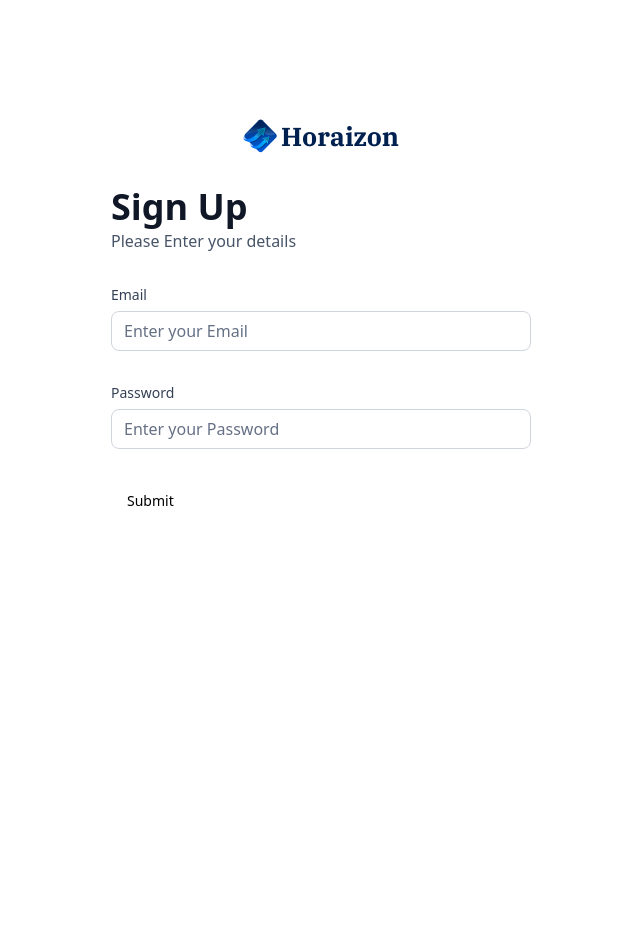
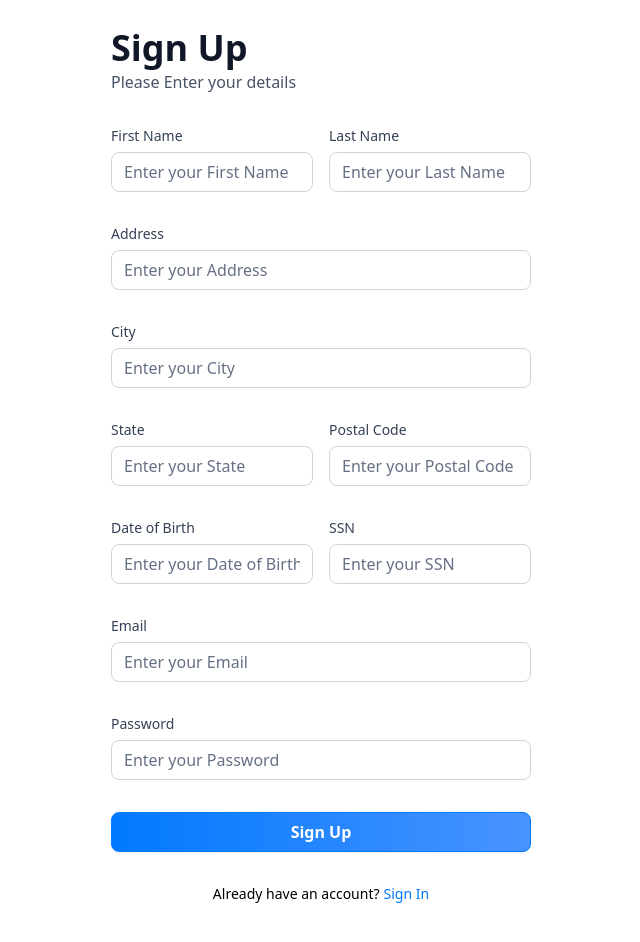
Before and after one commit to Taki7980/ns-banking-horaizon, a Next.js app: page /sign-up in a window 1280 px wide. Shown: the part 80-1022 px from the top of the page, without its empty margins (319-959 px from the left). Before the commit the page ends 800 px from the top, so only its background shows below. Built offline with nearby package versions, Linux system fonts and the light colour scheme.

Commit message:
created auth page design

```diff
--- a/src/app/(auth)/sign-in/page.tsx
+++ b/src/app/(auth)/sign-in/page.tsx
@@ -1,7 +1,7 @@
 import AuthForm from '@/components/shared/AuthForm'
 import React from 'react'
 
-const signIn = () => {
+const SignIn = () => {
   return (
     <section className='flex-center size-full max-sm:px-6'>
       <AuthForm type="sign-in"/>
@@ -9,4 +9,4 @@
   )
 }
 
-export default signIn
+export default SignIn
--- a/src/app/(auth)/sign-up/page.tsx
+++ b/src/app/(auth)/sign-up/page.tsx
@@ -1,7 +1,7 @@
 import AuthForm from "@/components/shared/AuthForm";
 import React from "react";
 
-const signUp = () => {
+const SignUp = () => {
 	return (
 		<section className="flex-center size-full max-sm:px-6">
 			<AuthForm type="sign-up" />
@@ -9,4 +9,4 @@
 	);
 };
 
-export default signUp;
+export default SignUp;
--- a/src/components/shared/AuthForm.tsx
+++ b/src/components/shared/AuthForm.tsx
@@ -1,44 +1,59 @@
 "use client";
+import { Button } from "@/components/ui/button";
+import { Form } from "@/components/ui/form";
+import { authFormSchema } from "@/lib/utils";
+import { AuthFormProps } from "@/types";
+import { zodResolver } from "@hookform/resolvers/zod";
+import { Loader2 } from "lucide-react";
 import Image from "next/image";
 import Link from "next/link";
-import React, { useState } from "react";
+import { useState } from "react";
+import { useForm } from "react-hook-form";
 import { z } from "zod";
-import { zodResolver } from "@hookform/resolvers/zod";
-import { useForm } from "react-hook-form";
-import { Button } from "@/components/ui/button";
-import {
-	Form,
-	FormControl,
-	FormDescription,
-	FormField,
-	FormItem,
-	FormLabel,
-	FormMessage,
-} from "@/components/ui/form";
-import { Input } from "@/components/ui/input";
 import CustomInput from "./CustomInput";
-import { authFormSchema } from "@/lib/utils";
-import { AuthFormProps } from "@/types";
-
-const formSchema = z.object({
-	email: z.string().email(),
-	password: z.string(),
-});
+import { useRouter } from "next/navigation";
+import { signIn, signUp } from "@/lib/actions/user.action";
 
 const AuthForm = ({ type }: AuthFormProps) => {
 	const [user, setUser] = useState(null);
+	const [isLoading, setIsLoading] = useState(false);
+	const router = useRouter();
 
-	const form = useForm<z.infer<typeof authFormSchema>>({
-		resolver: zodResolver(authFormSchema),
+	const formSchema = authFormSchema(type);
+
+	const form = useForm<z.infer<typeof formSchema>>({
+		resolver: zodResolver(formSchema),
 		defaultValues: {
 			email: "",
 			password: "",
 		},
 	});
 
-	function onSubmit(values: z.infer<typeof authFormSchema>) {
-		console.log(values);
-	}
+	const onSubmit = async (data: z.infer<typeof formSchema>) => {
+		setIsLoading(true);
+		try {
+			// signup with appwrite and create plain link
+
+			if (type === "sign-up") {
+				const newUser = await signUp(data);
+				setUser(newUser);
+			}
+			// signin with appwrite
+			if (type === "sign-in") {
+				const response = await signIn({
+					email: data.email,
+					password: data.password,
+				});
+
+				if(response) router.push('/')
+			}
+		} catch (error: any) {
+			console.log(error);
+		} finally {
+			setIsLoading(false);
+		}
+		console.log(data);
+	};
 
 	return (
 		<section className="auth-form">
@@ -83,6 +98,64 @@
 							onSubmit={form.handleSubmit(onSubmit)}
 							className="space-y-8"
 						>
+							{type === "sign-up" && (
+								<>
+									<div className="flex gap-4">
+										<CustomInput
+											form={form.control}
+											name="firstName"
+											label="First Name"
+											type="text"
+										/>
+										<CustomInput
+											form={form.control}
+											name="lastName"
+											label="Last Name"
+											type="text"
+										/>
+									</div>
+									<CustomInput
+										form={form.control}
+										name="address1"
+										label="Address"
+										type="text"
+									/>
+									<CustomInput
+										form={form.control}
+										name="city"
+										label="City"
+										type="text"
+									/>
+									<div className="flex gap-4">
+										<CustomInput
+											form={form.control}
+											name="state"
+											label="State"
+											type="text"
+										/>
+										<CustomInput
+											form={form.control}
+											name="postalCode"
+											label="Postal Code"
+											type="text"
+										/>
+									</div>
+									<div className="flex gap-4">
+										<CustomInput
+											form={form.control}
+											name="dateOfBirth"
+											label="Date of Birth"
+											type="text"
+										/>
+										<CustomInput
+											form={form.control}
+											name="ssn"
+											label="SSN"
+											type="text"
+										/>
+									</div>
+								</>
+							)}
 							<CustomInput
 								form={form.control}
 								name="email"
@@ -95,9 +168,43 @@
 								label="Password"
 								type="password"
 							/>
-							<Button type="submit">Submit</Button>
+							<div className="flex flex-col gap-4">
+								<Button
+									type="submit"
+									disabled={isLoading}
+									className="form-btn"
+								>
+									{isLoading ? (
+										<>
+											<Loader2
+												size={20}
+												className="animate-spin"
+											/>{" "}
+											&nbsp;Loading..
+										</>
+									) : type === "sign-in" ? (
+										"Sign In"
+									) : (
+										"Sign Up"
+									)}
+								</Button>
+							</div>
 						</form>
 					</Form>
+					<footer className="flex justify-center gap-1">
+						<p className="text-14 font-normal">
+							{type === "sign-in"
+								? "Don't have an account?"
+								: "Already have an account?"}
+						</p>
+
+						<Link
+							href={type === "sign-in" ? "/sign-up" : "/sign-in"}
+							className=" text-gray-900 hover:text-blue-700 form-link"
+						>
+							{type === "sign-in" ? "Sign Up" : "Sign In"}
+						</Link>
+					</footer>
 				</>
 			)}
 		</section>
--- /dev/null
+++ b/src/lib/actions/user.action.ts
@@ -0,0 +1,18 @@
+"use server";
+
+import { SignUpParams } from "@/types";
+
+export const signIn = async () => {
+      try {
+
+      } catch (error:any) {
+            console.error(error);
+      }
+};
+export const signUp = async (userData:SignUpParams) => {
+      try {
+
+      } catch (error:any) {
+            console.error(error);
+      }
+};
--- a/src/lib/utils.ts
+++ b/src/lib/utils.ts
@@ -196,8 +196,18 @@
 	return date > twoDaysAgo ? "Processing" : "Success";
 };
 
-export const authFormSchema = z.object({
+export const authFormSchema =(type: string) => z.object({
+	// sign-up
+	firstName: type ==="sign-in"? z.string().optional(): z.string().min(3),
+	lastName: type ==="sign-in"? z.string().optional(): z.string().min(3),
+	address1: type ==="sign-in"? z.string().optional(): z.string().min(5),
+	city: type ==="sign-in"? z.string().optional(): z.string().min(5),
+	state: type ==="sign-in"? z.string().optional(): z.string().min(3),
+	postalCode: type ==="sign-in"? z.string().optional(): z.string().min(3),
+	dateOfBirth: type ==="sign-in"? z.string().optional(): z.string().min(3),
+	ssn: type ==="sign-in"? z.string().optional(): z.string().min(3),
+
+	// both
 	email: z.string().email(),
 	password: z.string().min(8),
-	username: z.string().min(30),
 });
--- a/src/types/index.d.ts
+++ b/src/types/index.d.ts
@@ -144,9 +144,12 @@
 	userName: string;
 	showBalance?: boolean;
 }
+
+const formSchema = authFormSchema("sign-up");
+
 declare interface CustomInputProps {
-	form: Control<z.infer<typeof authFormSchema>>;
-	name: FieldPath<z.infer<typeof authFormSchema>>;
+	form: Control<z.infer<typeof formSchema>>;
+	name: FieldPath<z.infer<typeof formSchema>>;
 	label: string;
 	type?: string;
 }
```
Also changed, not shown: src/components/shared/CustomInput.tsx (+4 -6 lines).
